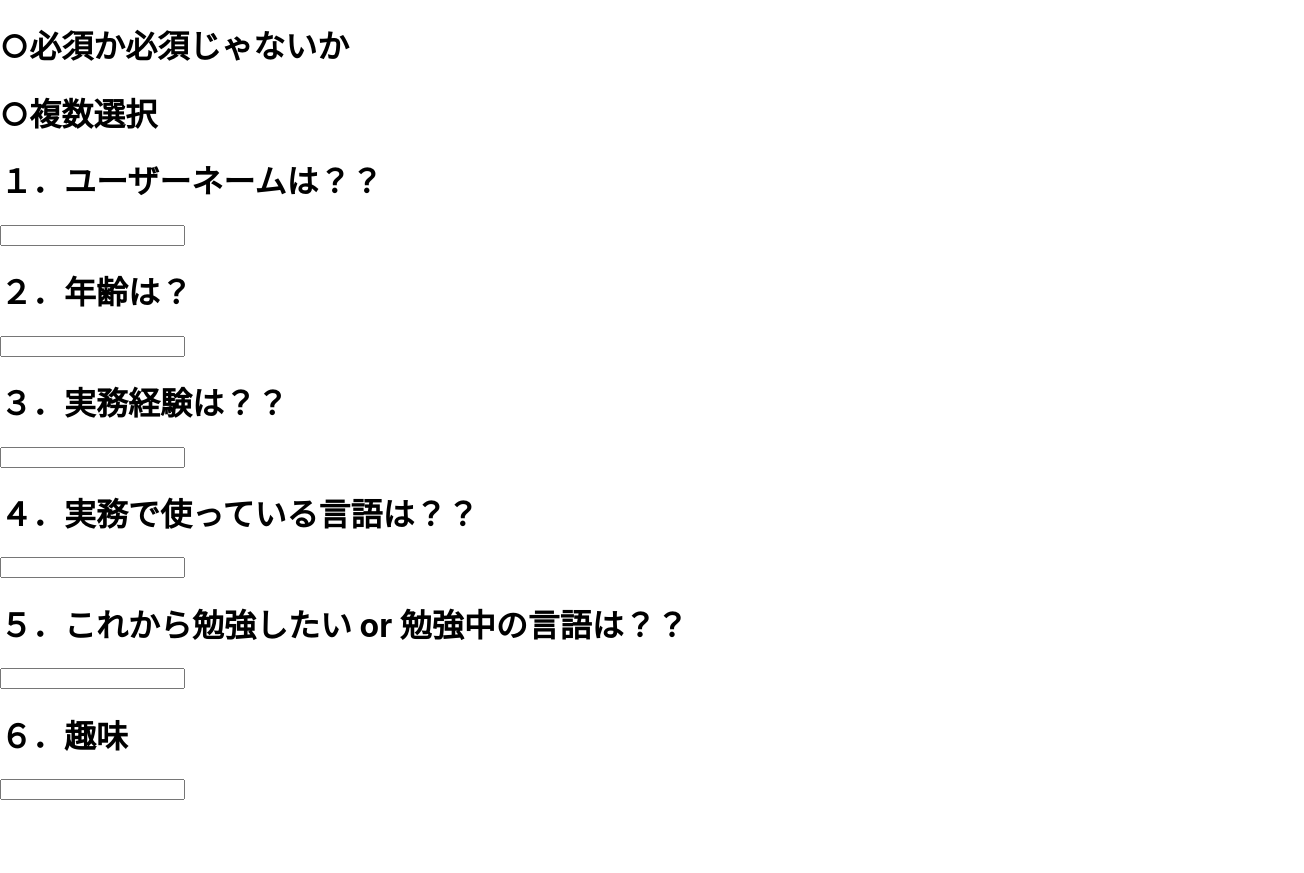
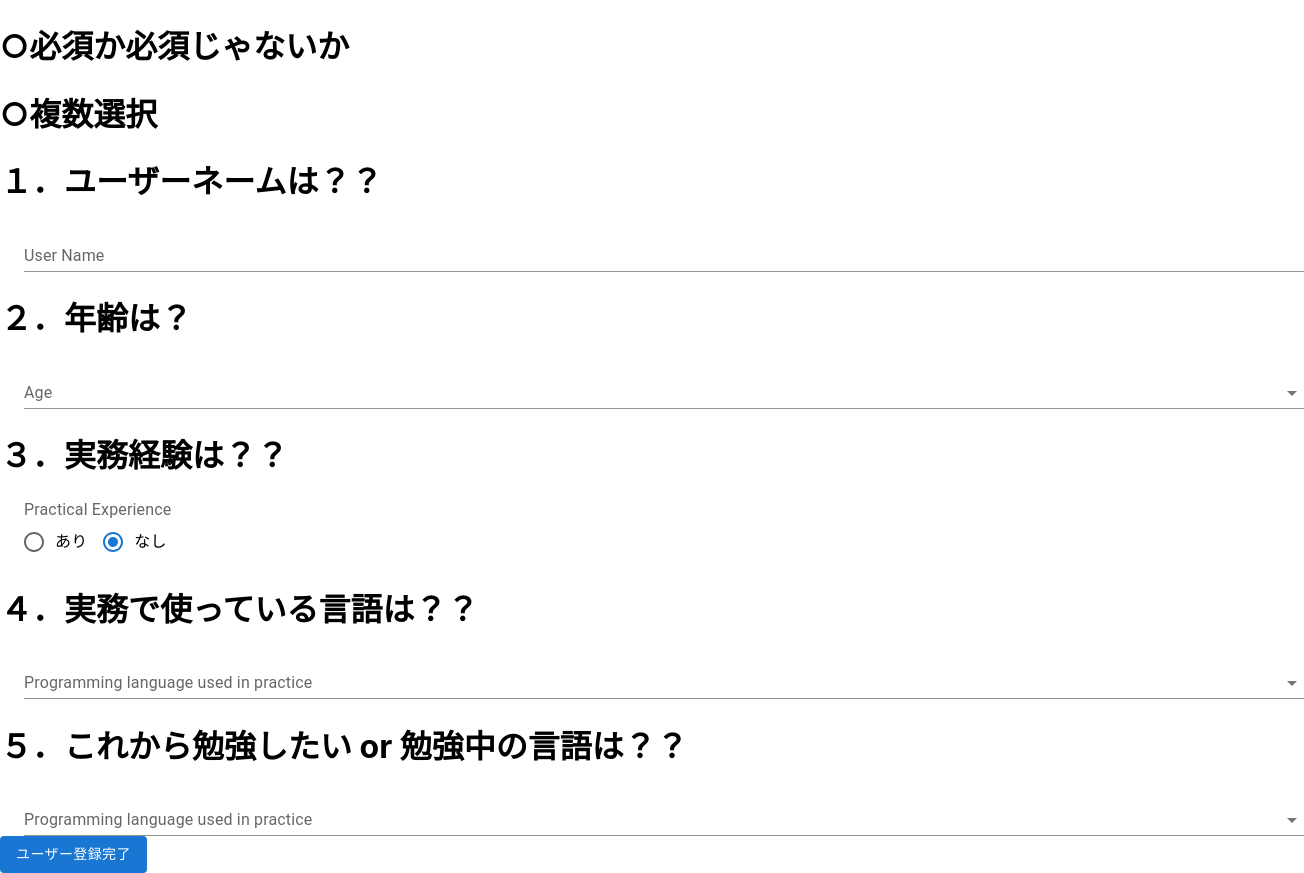
Before and after one commit to yutocreate/MOKUPUT, a Next.js app: page /1 in a window 1280 px wide. Shown: the whole page, 1304 px wide, since content can reach past the window. Before the commit the page ends 800 px from the top, so only its background shows below. Built offline with nearby package versions, Linux system fonts and the light colour scheme; no server answers; the database is empty.

Commit message:
ユーザーの詳細情報をFirestoreに保存。Chakra-ui導入

```diff
--- a/firebase/firebase.js
+++ b/firebase/firebase.js
@@ -1,8 +1,7 @@
-import "firebase/app";
-import "firebase/firestore";
-import fb from "firebase/app";
-import "firebase/auth";
-
+import 'firebase/app';
+import 'firebase/firestore';
+import fb from 'firebase/app';
+import 'firebase/auth';
 
 const firebaseConfig = {
   apiKey: process.env.NEXT_PUBLIC_FIREBASE_API_KEY,
@@ -11,50 +10,48 @@ const firebaseConfig = {
   storageBucket: process.env.NEXT_PUBLIC_FIREBASE_STORAGE_BUCKET,
   messagingSenderId: process.env.NEXT_PUBLIC_FIREBASE_MESSAGING_SENDER_ID,
   appId: process.env.NEXT_PUBLIC_FIREBASE_APP_ID,
-  measurementId: process.env.NEXT_PUBLIC_FIREBASE_MEASUREMENT_ID
+  measurementId: process.env.NEXT_PUBLIC_FIREBASE_MEASUREMENT_ID,
 };
 
-export const firebase = !fb.apps.length ? fb.initializeApp(firebaseConfig) : fb.app()
-export const firestore = firebase.firestore()
+export const firebase = !fb.apps.length
+  ? fb.initializeApp(firebaseConfig)
+  : fb.app();
+export const firestore = firebase.firestore();
 
 export const db = firebase.firestore();
 export const auth = firebase.auth();
 
-export const signupWithEmailAndPassword = async(email, password) => {
+export const signupWithEmailAndPassword = async (email, password) => {
   try {
     const user = await auth.createUserWithEmailAndPassword(email, password);
 
-    await auth.currentUser.sendEmailVerification()
+    await auth.currentUser.sendEmailVerification();
 
-  alert("登録成功")
-    return user
+    alert('登録成功');
+    return user;
   } catch (error) {
-    alert('登録失敗')
-    console.log(error)
+    alert('登録失敗');
+    console.log(error);
   }
-}
+};
 
-export const signinWithEmailAndPassword = async(email, password) => {
+export const signinWithEmailAndPassword = async (email, password) => {
   try {
     const user = await auth.signInWithEmailAndPassword(email, password);
 
+    alert('サインイン完了');
+    return user;
+  } catch (error) {
+    alert('サインアウト失敗');
+    console.log(error);
+  }
+};
+export const signout = async () => {
+  const user1 = await auth.currentUser;
+  console.log('サインアウト前:', user1);
 
-    alert("サインイン完了")
-    return user
-  } catch (error) {
-    alert('サインアウト失敗')
-    console.log(error)
-  }
-}
-export const signout = async() => {
-  const user1 = await auth.currentUser;
-  console.log('サインアウト前:', user1)
-
-  await auth.signOut()
-
+  await auth.signOut();
 
   const user2 = await auth.currentUser;
-  console.log('サインアウト後:', user2)
-
-
-}
+  console.log('サインアウト後:', user2);
+};
--- a/next.config.js
+++ b/next.config.js
@@ -1,3 +1,3 @@
 module.exports = {
   reactStrictMode: true,
-}
+};
--- a/pages/[id].tsx
+++ b/pages/[id].tsx
@@ -1,19 +1,67 @@
-import React, { useState, useEffect } from 'react'
-import {db} from '../firebase/firebase'
+import React, { useState, useEffect } from "react";
+import { db, auth } from "../firebase/firebase";
 
-const UserId = ({id}) => {
-  const [users, setUsers] = useState([])
+import InputLabel from "@mui/material/InputLabel";
+import MenuItem from "@mui/material/MenuItem";
+import FormControl from "@mui/material/FormControl";
+import Select from "@mui/material/Select";
+import Radio from "@mui/material/Radio";
+import RadioGroup from "@mui/material/RadioGroup";
+import FormControlLabel from "@mui/material/FormControlLabel";
+import FormLabel from "@mui/material/FormLabel";
+import Button from "@mui/material/Button";
+import TextField from "@mui/material/TextField";
+
+// import { Checkbox, CheckboxGroup } from '@chakra-ui/core';
+
+const UserId = ({ id }) => {
+  const [user, setUser] = useState("");
+  const [age, setAge] = useState("");
+  const [experience, setExperience] = useState(false);
+  const [useLanguage, setUseLanguage] = useState("");
+  const [willLanguage, setWillLanguage] = useState("");
+  const [users, setUsers] = useState([]);
+
+  console.log(users);
+  // console.log(user);
+  // console.log(age);
+  // console.log(experience)
+  // console.log(useLanguage);
+  // console.log(willLanguage);
 
   useEffect(() => {
-    db.collection("user").onSnapshot((snapshot) => {
+    db.collection("users").onSnapshot((snapshot) => {
       setUsers(
         snapshot.docs.map((doc) => ({
           id: doc.id,
-          email: doc.data().email
+          email: doc.data().email,
         }))
       );
     });
   }, []);
+
+  const handleChangeAge = (e) => {
+    setAge(e.target.value);
+  };
+  const handleChangeLanguage = (e) => {
+    setUseLanguage(e.target.value);
+  };
+  const handleChangeExperience = (e) => {
+    setExperience(e.target.value);
+  };
+  const handleChangeWillLanguage = (e) => {
+    setWillLanguage(e.target.value);
+  };
+
+  const clickRegister = async () => {
+    await db.collection("users").doc(id).update({
+      user: user,
+      age: age,
+      experience: experience,
+      useLanguage: useLanguage,
+      willLanguage: willLanguage,
+    });
+  };
 
   return (
     <div>
@@ -21,34 +69,153 @@ const UserId = ({id}) => {
       <h1>○複数選択</h1>
       <h1>１．ユーザーネームは？？</h1>
       <form>
-        <input type='text' />
+        <TextField
+          id="standard"
+          label="User Name"
+          type="text"
+          value={user}
+          variant="standard"
+          fullWidth
+          onChange={(e) => setUser(e.target.value)}
+          sx={{ ml: 3 }}
+        />
       </form>
       <h1>２．年齢は？</h1>
-      <form>
-        <input type='text' />
-      </form>
+      <FormControl variant="standard" fullWidth sx={{ ml: 3 }}>
+        <InputLabel id="demo-simple-select-standard-label">Age</InputLabel>
+        <Select
+          labelId="demo-simple-select-standard-label"
+          id="demo-simple-select-standard"
+          value={age}
+          onChange={handleChangeAge}
+          label="Age"
+        >
+          <MenuItem value="">
+            <em>None</em>
+          </MenuItem>
+          <MenuItem value={13}>13</MenuItem>
+          <MenuItem value={14}>14</MenuItem>
+          <MenuItem value={15}>15</MenuItem>
+          <MenuItem value={16}>16</MenuItem>
+          <MenuItem value={17}>17</MenuItem>
+          <MenuItem value={18}>18</MenuItem>
+          <MenuItem value={19}>19</MenuItem>
+          <MenuItem value={20}>20</MenuItem>
+          <MenuItem value={21}>21</MenuItem>
+          <MenuItem value={22}>22</MenuItem>
+          <MenuItem value={23}>23</MenuItem>
+          <MenuItem value={24}>24</MenuItem>
+          <MenuItem value={25}>25</MenuItem>
+          <MenuItem value={26}>26</MenuItem>
+          <MenuItem value={27}>27</MenuItem>
+          <MenuItem value={28}>28</MenuItem>
+          <MenuItem value={29}>29</MenuItem>
+          <MenuItem value={30}>30</MenuItem>
+          <MenuItem value={31}>31</MenuItem>
+          <MenuItem value={32}>32</MenuItem>
+          <MenuItem value={33}>33</MenuItem>
+          <MenuItem value={34}>34</MenuItem>
+          <MenuItem value={35}>35</MenuItem>
+          <MenuItem value={36}>36</MenuItem>
+          <MenuItem value={37}>37</MenuItem>
+          <MenuItem value={38}>38</MenuItem>
+          <MenuItem value={39}>39</MenuItem>
+          <MenuItem value={40}>40</MenuItem>
+          <MenuItem value={41}>41</MenuItem>
+          <MenuItem value={42}>42</MenuItem>
+          <MenuItem value={43}>43</MenuItem>
+          <MenuItem value={44}>44</MenuItem>
+          <MenuItem value={45}>45</MenuItem>
+          <MenuItem value={46}>46</MenuItem>
+          <MenuItem value={47}>47</MenuItem>
+          <MenuItem value={48}>48</MenuItem>
+          <MenuItem value={49}>49</MenuItem>
+          <MenuItem value={50}>50</MenuItem>
+          <MenuItem value={51}>51</MenuItem>
+          <MenuItem value={52}>52</MenuItem>
+          <MenuItem value={53}>53</MenuItem>
+          <MenuItem value={54}>54</MenuItem>
+          <MenuItem value={55}>55</MenuItem>
+          <MenuItem value={56}>56</MenuItem>
+          <MenuItem value={57}>57</MenuItem>
+          <MenuItem value={58}>58</MenuItem>
+          <MenuItem value={59}>59</MenuItem>
+          <MenuItem value={60}>60</MenuItem>
+        </Select>
+      </FormControl>
       <h1>３．実務経験は？？</h1>
-      <form>
-        <input type='text' />
-      </form>
+      <FormControl component="fieldset" sx={{ ml: 3 }}>
+        <FormLabel component="legend">Practical Experience</FormLabel>
+        <RadioGroup
+          row
+          aria-label="gender"
+          name="row-radio-buttons-group"
+          value={experience}
+          onChange={handleChangeExperience}
+        >
+          <FormControlLabel value="true" control={<Radio />} label="あり" />
+          <FormControlLabel value="false" control={<Radio />} label="なし" />
+        </RadioGroup>
+      </FormControl>
       <h1>４．実務で使っている言語は？？</h1>
-      <form>
-        <input type='text' />
-      </form>
+      <FormControl variant="standard" fullWidth sx={{ ml: 3 }}>
+        <InputLabel id="demo-simple-select-standard-label">
+          Programming language used in practice
+        </InputLabel>
+        <Select
+          labelId="demo-simple-select-standard-label"
+          id="demo-simple-select-standard"
+          value={useLanguage}
+          onChange={handleChangeLanguage}
+          label="Age"
+        >
+          <MenuItem value="">
+            <em>None</em>
+          </MenuItem>
+          <MenuItem value="HTML">HTML</MenuItem>
+          <MenuItem value="CSS">CSS</MenuItem>
+          <MenuItem value="JavaScript">JavaScript</MenuItem>
+        </Select>
+      </FormControl>
       <h1>５．これから勉強したい or 勉強中の言語は？？</h1>
-      <form>
-        <input type='text' />
-      </form>
-      <h1>６．趣味</h1>
-      <form>
-        <input type='text' />
-      </form>
+      <FormControl variant="standard" fullWidth sx={{ ml: 3 }}>
+        <InputLabel id="demo-simple-select-standard-label">
+          Programming language used in practice
+        </InputLabel>
+        <Select
+          labelId="demo-simple-select-standard-label"
+          id="demo-simple-select-standard"
+          value={willLanguage}
+          onChange={handleChangeWillLanguage}
+          label="Age"
+        >
+          <MenuItem value="">
+            <em>None</em>
+          </MenuItem>
+          <MenuItem value="HTML">HTML</MenuItem>
+          <MenuItem value="CSS">CSS</MenuItem>
+          <MenuItem value="JavaScript">JavaScript</MenuItem>
+          <MenuItem value="React">React</MenuItem>
+        </Select>
+      </FormControl>
+      <Button variant="contained" disableElevation onClick={clickRegister}>
+        ユーザー登録完了
+      </Button>
+      {/* <CheckboxGroup
+        isInline
+        spacing={8}
+        variantColor='teal'
+        defaultValue={['itachi', 'kisame']}
+      >
+        <Checkbox value='itachi'>Itachi</Checkbox>
+        <Checkbox value='madara'>Madara</Checkbox>
+        <Checkbox value='kisame'>Kisame</Checkbox>
+      </CheckboxGroup> */}
     </div>
-  )
-}
+  );
+};
 
-export default UserId
-
+export default UserId;
 
 export const getStaticPaths = async () => {
   const snapshot = await db.collection("users").get();
--- a/pages/_app.tsx
+++ b/pages/_app.tsx
@@ -1,9 +1,9 @@
-import '../styles/globals.css'
+import '../styles/globals.css';
 
 function MyApp({ Component, pageProps }) {
   return (
       <Component {...pageProps} />
-  )
+  );
 }
 
-export default MyApp
+export default MyApp;
--- a/pages/api/hello.tsx
+++ b/pages/api/hello.tsx
@@ -1,5 +1,5 @@
 // Next.js API route support: https://nextjs.org/docs/api-routes/introduction
 
 export default function handler(req, res) {
-  res.status(200).json({ name: 'John Doe' })
+  res.status(200).json({ name: 'John Doe' });
 }
--- a/pages/signin.tsx
+++ b/pages/signin.tsx
@@ -9,7 +9,7 @@ const Signin = () => {
   const signin = async (e) => {
     e.preventDefault();
     const user = await signinWithEmailAndPassword(email, password);
-    console.log(user)
+    console.log(user);
     // setEmail('')
     // setPassword('')
   };
```
Also changed, not shown: package.json (+9 -3 lines), pages/index.tsx (+1 -7 lines), pages/signup.tsx (+11 -12 lines), pages/userId.tsx (+4 -4 lines), tsconfig.json (+3 -13 lines), 1 other file (tests, documents, lock files or other folders).
